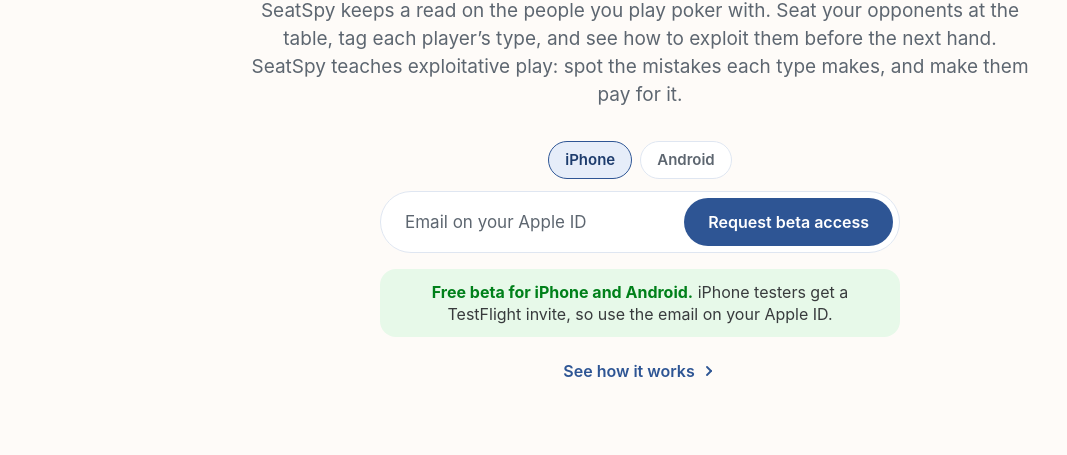
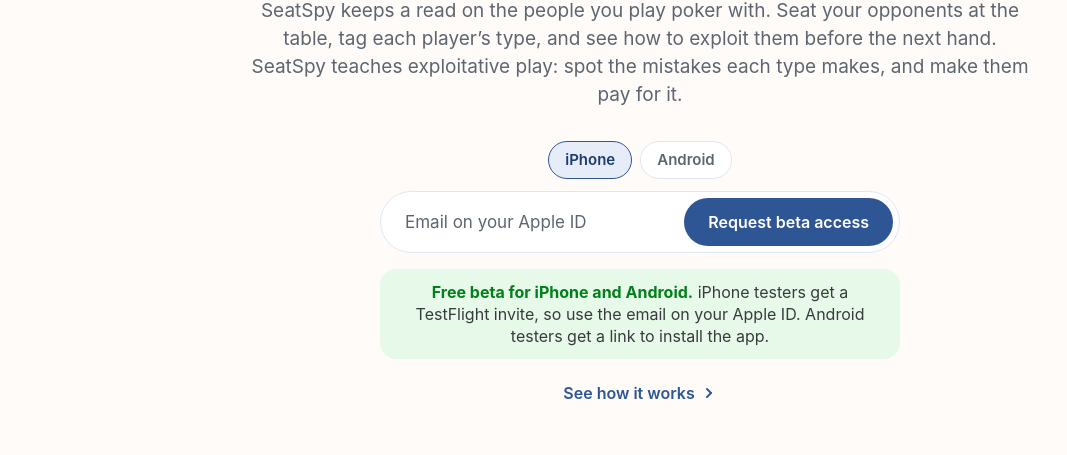
Before and after one commit to nickg819/seatspy, a plain HTML site: page docs/index.html in a window 1280 px wide. Shown: the part 344-799 px from the top of the page, without its empty margins (0-1067 px from the left). Drawn offline with Linux system fonts and the light colour scheme.

Commit message:
Home page: Android testers get a link to install the app

```diff
--- a/docs/index.html
+++ b/docs/index.html
@@ -50,7 +50,7 @@
     <p class="beta-error" role="alert" hidden>That did not go through. Try again, or email <a href="mailto:support@seatspy.app">support@seatspy.app</a>.</p>
   </form>
   </div>
-  <p class="note t-stagger-line t-stagger-line--4"><strong>Free beta for iPhone and Android.</strong> iPhone testers get a TestFlight invite, so use the email on your Apple ID.</p>
+  <p class="note t-stagger-line t-stagger-line--4"><strong>Free beta for iPhone and Android.</strong> iPhone testers get a TestFlight invite, so use the email on your Apple ID. Android testers get a link to install the app.</p>
   <div class="actions t-stagger-line t-stagger-line--5">
     <a class="pill-link t-learn" href="#how">See how it works
       <span class="t-learn-chevron" aria-hidden="true"><svg width="16" height="16" viewBox="0 0 16 16" fill="none" stroke="currentColor" stroke-width="1.8" stroke-linecap="round">
```
